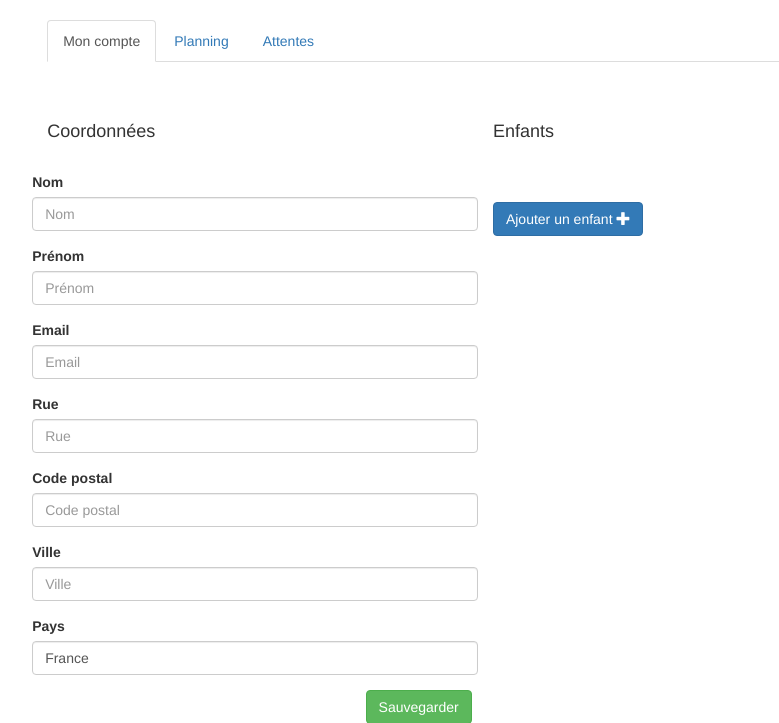
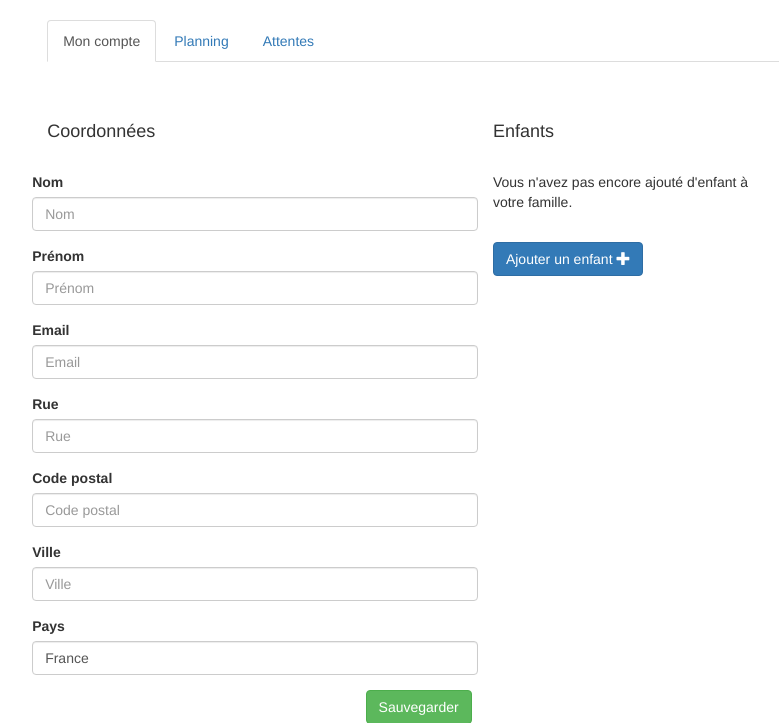
Before and after one commit to mvergerdelbove/famille, a Django app: template famille/templates/account.html in a window 1280 px wide. Shown: the part 52-775 px from the top of the page, without its empty margins (62-841 px from the left). Run offline with Django 3.2, Linux system fonts and the light colour scheme; the template is opened without the code that fills it: values that come from a table or form of the project are taken from there, others are empty; parts of the project's set-up code (start-up, migrations or seed data) failed here and were passed over; some libraries are stand-ins or nearby versions.

Commit message:
make it possible to add children if there has none in a familly + help text

```diff
--- a/famille/forms.py
+++ b/famille/forms.py
@@ -76,6 +76,8 @@ class FamilleForm(forms.ModelForm):
             self.enfant_forms = map(
                 lambda e: EnfantForm(instance=e), enfants
             )
+            # binding an empty form anyway
+            self.enfant_form_empty = EnfantForm()
 
         super(FamilleForm, self).__init__(*args, **kwargs)
 
--- a/famille/static/js/account.js
+++ b/famille/static/js/account.js
@@ -1,24 +1,31 @@
 (function($){
     var childContainer = $(".child-container"),
-	childForm = $(".child-form").first();
+	childForm = $(".empty-child-form .child-form"),
+	noChild = $(".no-child");
 
     var addChild = function(){
+	noChild.hide();
 	getChildForm().appendTo(childContainer);
     };
 
     var getChildForm = function(){
-	var $clone = childForm.clone(true);
-	$("input", $clone).val("");
-	return $clone;
+	return childForm.clone(true);
+    };
+
+    var hasChildren = function(){
+	return $(".child-form", childContainer).length > 0;
     };
 
     var removeChild = function(e){
 	$(e.target).parent(".child-form").remove();
+	if (!hasChildren()) noChild.show();
     };
 
     // event handling
     $('.nav-tabs a:first').tab('show');
     $(".add-child").on("click", addChild);
     $(".remove-child").on("click", removeChild);
+    // init
+    if (hasChildren()) noChild.hide();
 
 })(jQuery);
--- a/famille/templates/account.html
+++ b/famille/templates/account.html
@@ -25,6 +25,9 @@
 	    </div>
 	    <div class="form col-md-5">
 	      <h4 class="margin-bottom-0">Enfants</h4>
+	      <div class="no-child">
+		Vous n'avez pas encore ajouté d'enfant à votre famille.
+	      </div>
 	      <div class="child-container">
 		{% for form in form.enfant_forms %}
 		<div class="child-form">
@@ -41,6 +44,13 @@
 	    <button type="submit" class="btn btn-success">Sauvegarder</button>
 	  </div></div>
 	</form>
+	<div class="empty-child-form hidden">
+	  <div class="child-form">
+	    {% bootstrap_field form.enfant_form_empty.e_name field_class="col-md-5 pull-left" label_class="sr-only" %}
+	    {% bootstrap_field form.enfant_form_empty.e_age field_class="col-md-4 pull-left" label_class="sr-only" %}
+	    <i class="glyphicon glyphicon-minus remove-child"></i>
+	  </div>
+	</div>
       </div>
       <div class="tab-pane fade" id="planning">...</div>
       <div class="tab-pane fade" id="attentes">...</div>
```
Also changed, not shown: 1 other file.
